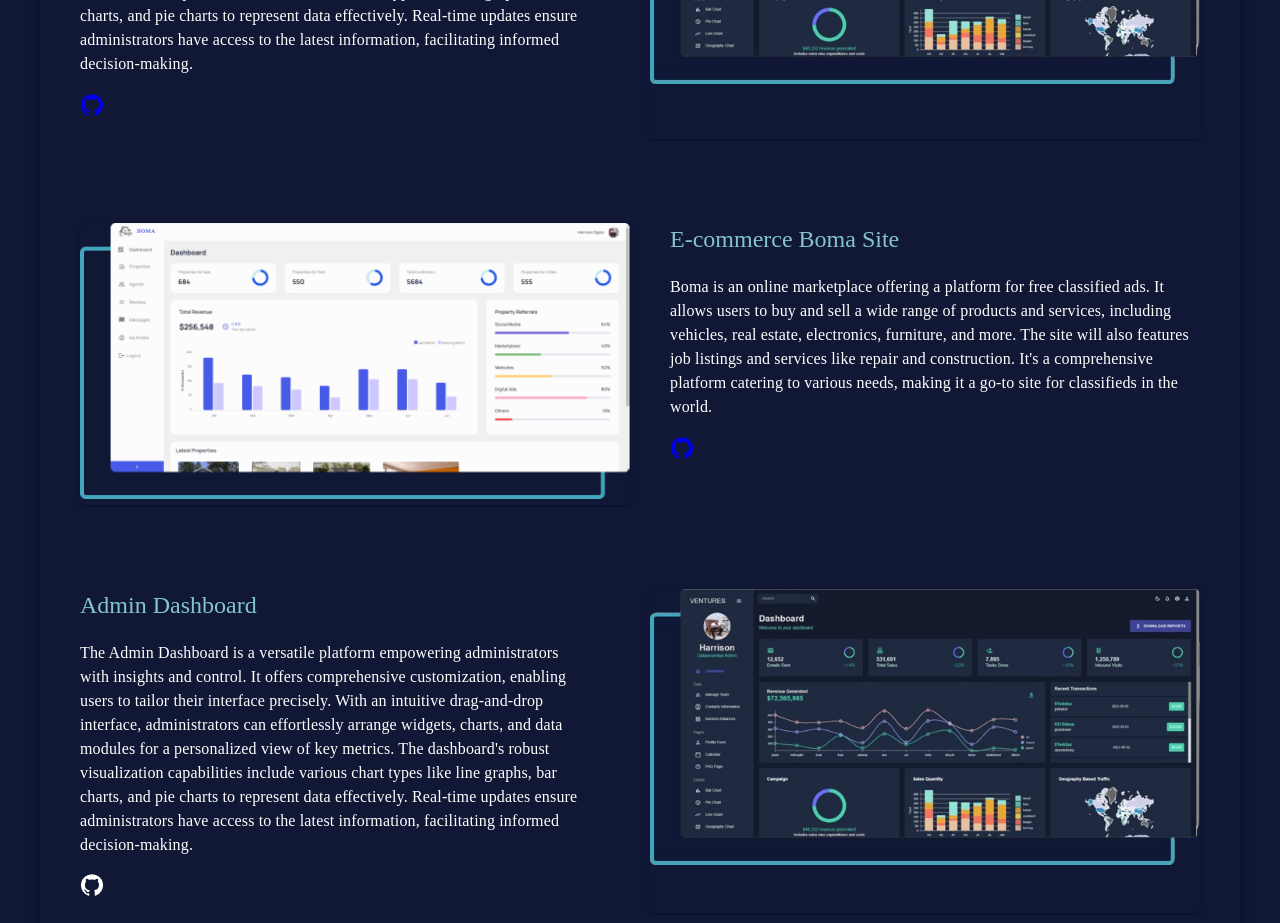
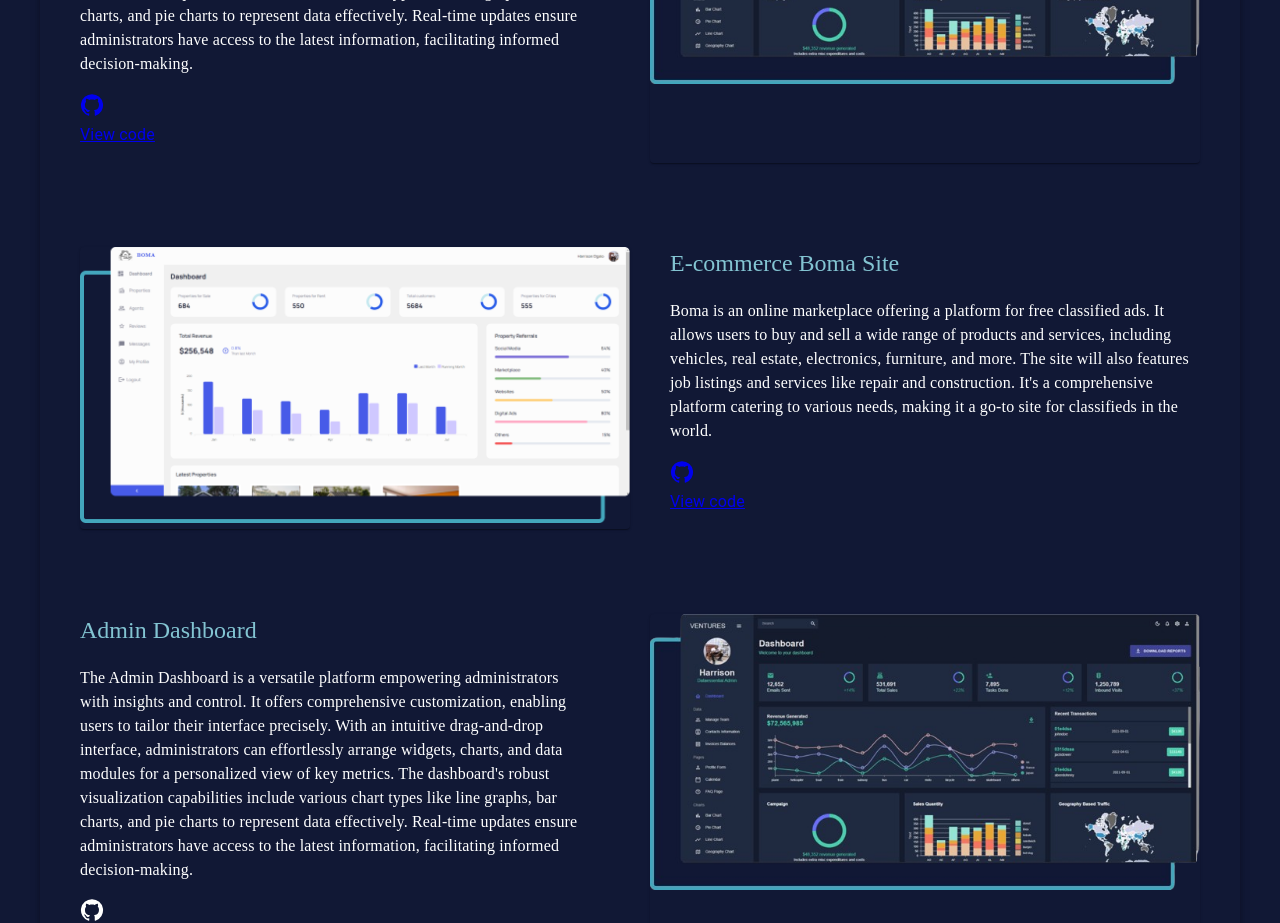
Before and after one commit to Ogalo/my_portifolio, a React (Create React App) app: page / in a window 1280 px wide. Shown: the part 1320-2243 px from the top of the page. Built offline with nearby package versions, Linux system fonts and the light colour scheme.

Commit message:
Add typography

```diff
--- a/src/components/ProjectCard.tsx
+++ b/src/components/ProjectCard.tsx
@@ -52,6 +52,8 @@
           <Stack my={2}>
             <a href='https://github.com/Ogalo/dashboard_pro'>
             <GitHubIcon />
+            <Typography>View code</Typography>
+
             </a>
           </Stack>
         </Stack>
@@ -121,6 +123,7 @@
           <Stack my={2}>
           <a href='https://github.com/Ogalo/Properties'>
             <GitHubIcon />
+            <Typography>View code</Typography>
             </a>
           </Stack>
         </Stack>
```
